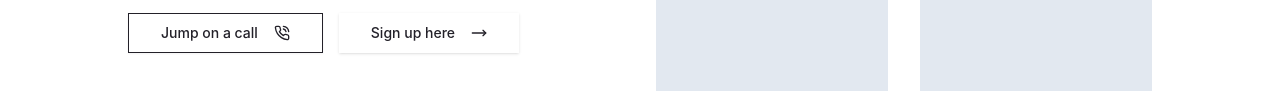
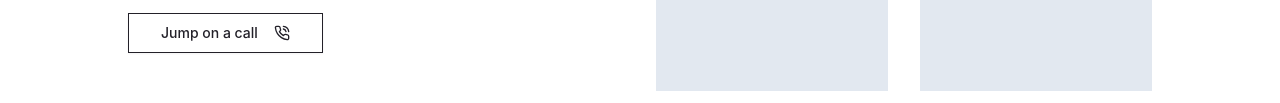
Before and after one commit to 90daryl/portfolio, a Gatsby site: page / in a window 1280 px wide. Shown: the part 541-644 px from the top of the page. Built offline with nearby package versions, Linux system fonts and the light colour scheme; Gatsby itself is replaced by a stand-in of ours.

Commit message:
remove button

```diff
--- a/src/components/ui/hero.tsx
+++ b/src/components/ui/hero.tsx
@@ -26,9 +26,6 @@ export const Hero4 = () => (
             <Button size="lg" className="gap-4" variant="outline">
               Jump on a call <PhoneCall className="w-4 h-4" />
             </Button>
-            <Button size="lg" className="gap-4">
-              Sign up here <MoveRight className="w-4 h-4" />
-            </Button>
           </div>
         </div>
         <div className="grid grid-cols-2 gap-8">
```
